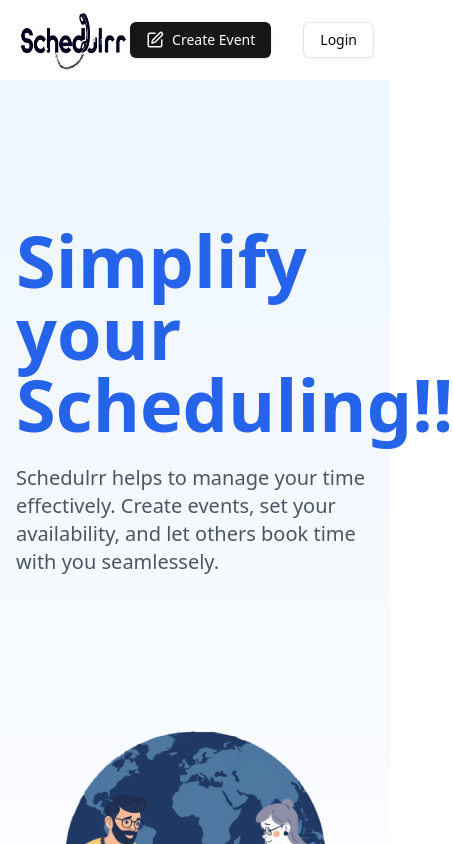
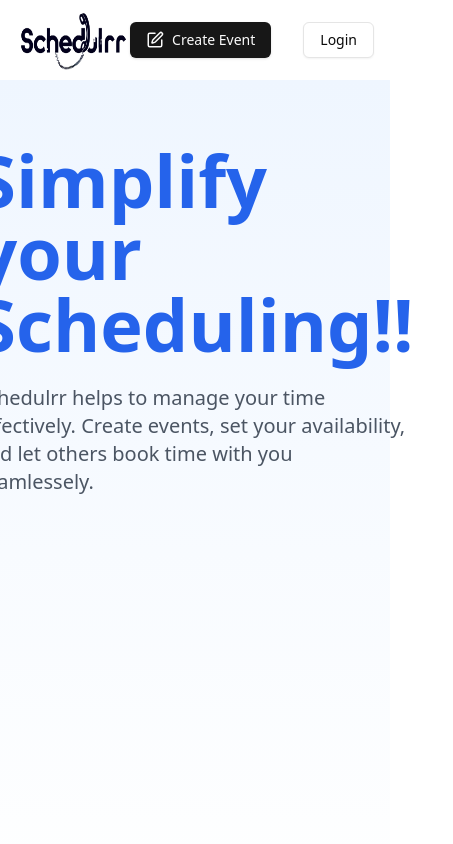
Before and after one commit to Muskan-7867/Schdulrr, a Next.js app: page / in a window 390 px wide. Shown: the top 844 px of the page, 453 px wide, since content can reach past the window. Built offline with nearby package versions, Linux system fonts and the light colour scheme; no server answers.

Commit message:
Landing page

```diff
--- a/app/page.js
+++ b/app/page.js
@@ -4,9 +4,9 @@ import Image from "next/image";
 export default function Home() {
   return (
     <main className="container mx-auto px-4 py-16">
-      <div className="flex flex-col lg:flex-row justify-between gap-12 mb-24">
+      <div className="flex flex-col items-center lg:flex-row justify-between gap-12 mb-24">
         <div className="lg:w-1/2">
-          <h1 className="text-7xl font-extrabold pb-6 text-blue-600 mt-20">
+          <h1 className="text-7xl font-extrabold pb-6 text-blue-600 ">
             Simplify your Scheduling!!</h1>
           <p className="text-xl text-gray-600 mb-10">Schedulrr helps to manage  your time effectively. Create events, set your
             availability, and let others book time with you seamlessely. </p>
```
